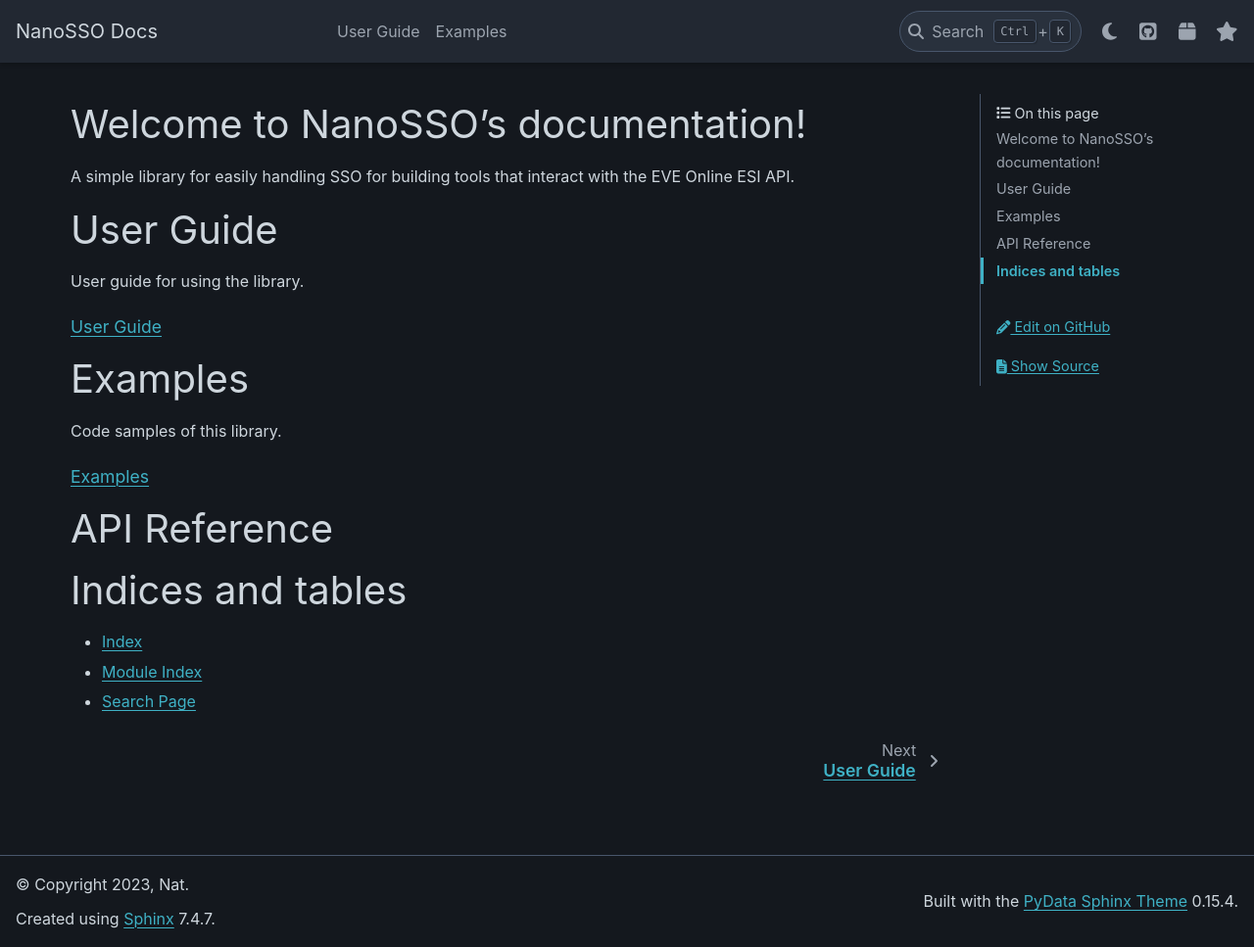
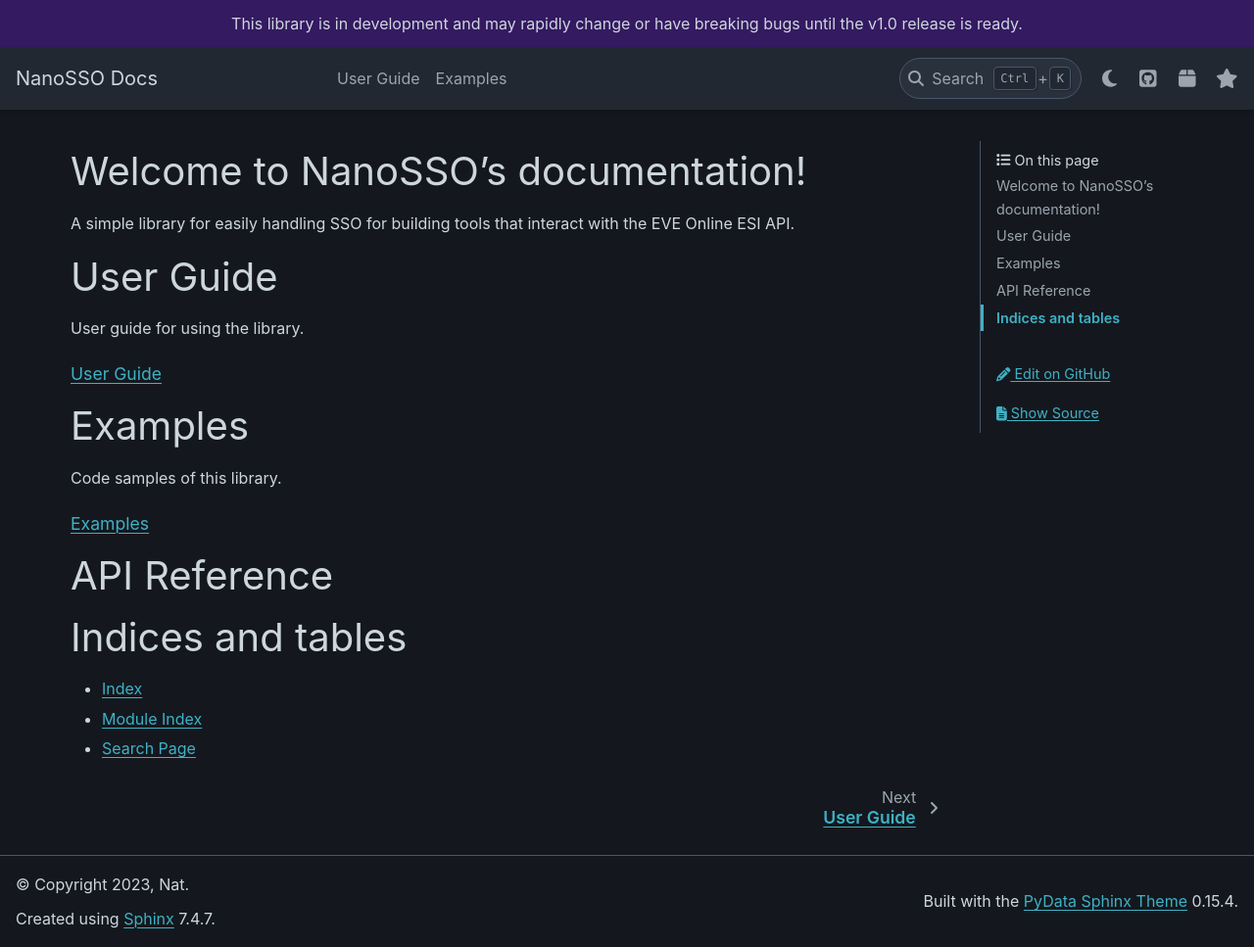
Before and after one commit to NullsecSpace/NanoSSO, a Sphinx documentation site: the page built from docs/index.rst, in a window 1280 px wide and 967 px high. Shown: the whole window at 98% size. Built offline with Sphinx 7.4.7 and the PyData theme 0.15.4, drawn with Linux system fonts in a browser that asks for light colours; pages that are not in the unit, such as notebooks, are missing from menus.

Commit message:
Update docs announcement.

```diff
--- a/docs/conf.py
+++ b/docs/conf.py
@@ -41,6 +41,7 @@
     "use_edit_page_button": True,
     "show_nav_level": 2,
     "navigation_depth": 4,
+    "announcement": "This library is in development and may rapidly change or have breaking bugs until the v1.0 release is ready.",
     "icon_links": [
         {
             "name": "GitHub",
```
